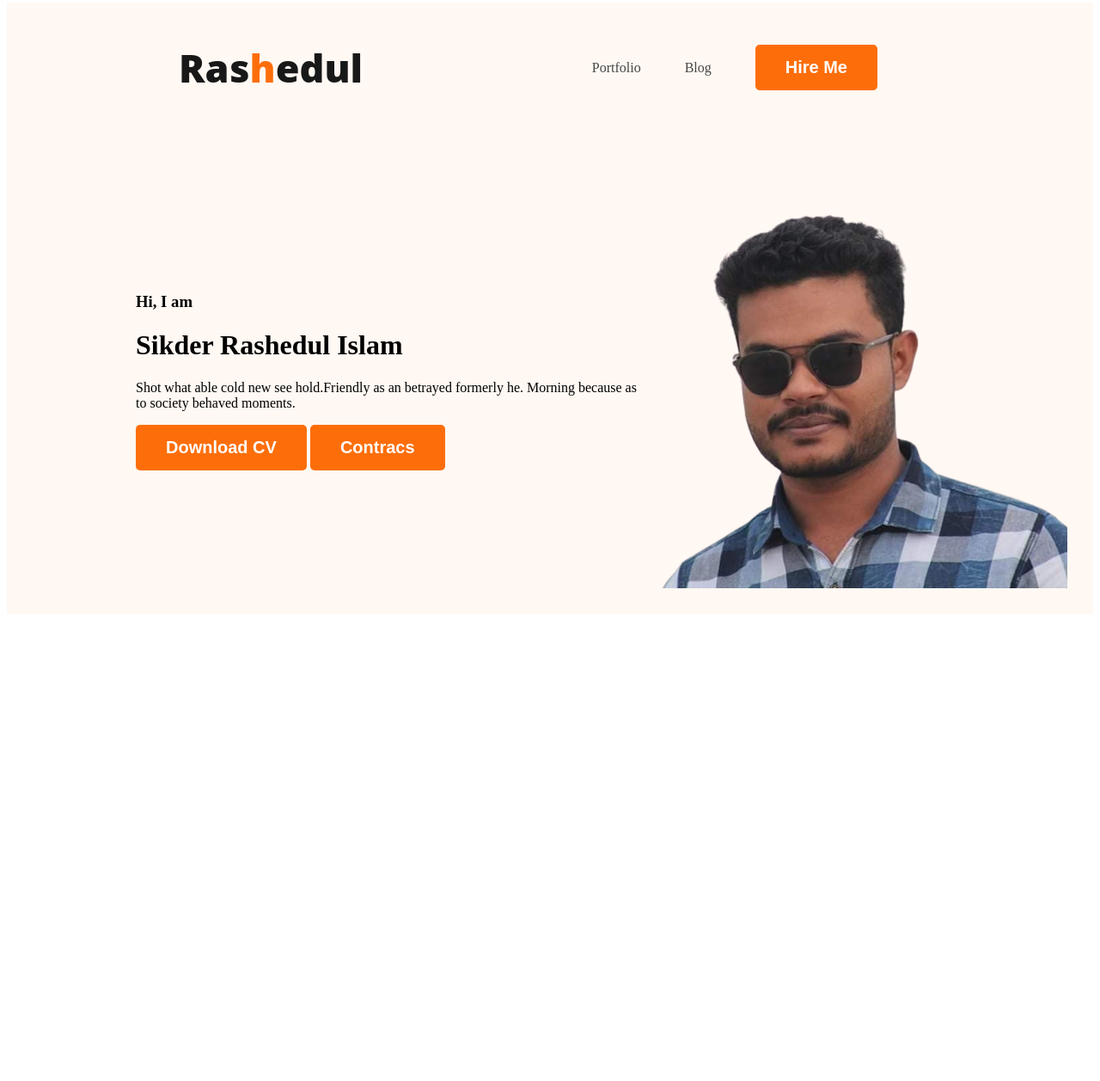
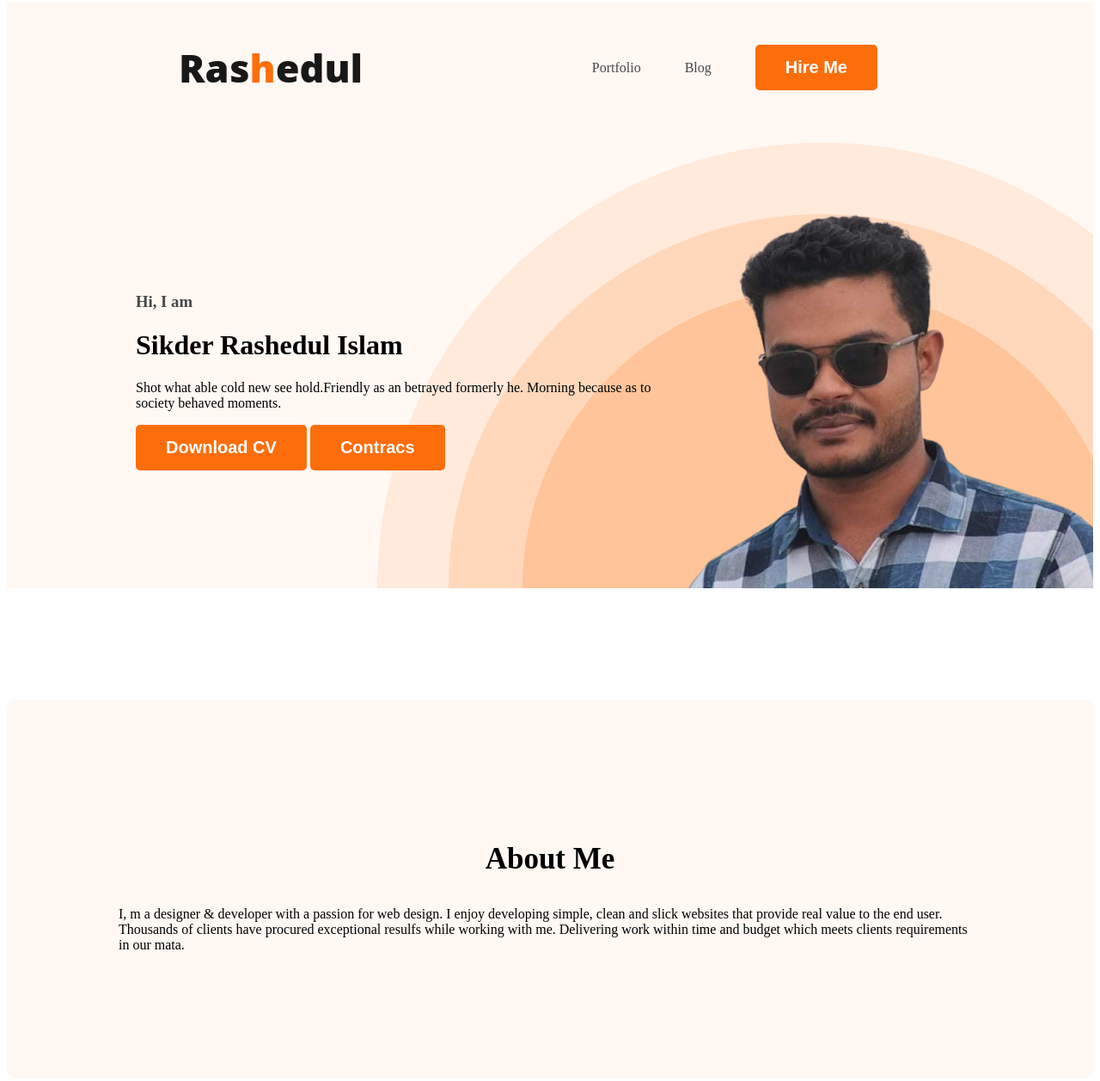
Before and after one commit to Skdrashed/WEB-PROTFOLIO, a plain HTML site: page index.html in a window 1280 px wide. Shown: the part 5-1262 px from the top of the page at 86% size. Before the commit the page ends 800 px from the top, so only its background shows below. Drawn offline with Linux system fonts and the light colour scheme.

Commit message:
added main section

```diff
--- a/index.html
+++ b/index.html
@@ -30,7 +30,10 @@
 
     </header>
     <main>
-
+        <section class="about">
+            <h3 class="section-title">About Me</h3>
+            <p class="section-description">I, m a designer & developer with a passion for web design. I enjoy developing simple, clean and slick websites that provide real value to the end user. Thousands of clients have procured exceptional resulfs while working with me. Delivering work within time and budget which meets clients requirements in our mata.</p>
+         </section>
     </main>
     <footer>
 
--- a/styles/portfolio.css
+++ b/styles/portfolio.css
@@ -1,35 +1,39 @@
-nav{
+nav {
     display: flex;
     justify-content: space-between;
-align-items:center;
+    align-items: center;
     margin: 0px 200px;
 }
+
 /* Header related style */
 
-.header{
+.header {
     background: #FFF8F3;
+    background-image: url('../images/header_bg.png');
+    background-repeat: no-repeat;
+    background-position: bottom right;
 }
-.banner{
-    padding:30px 30px 30px 150px ;
+
+.banner {
+    padding: 30px 0px 0px 150px;
     display: flex;
     align-items: center;
+    justify-content: space-between;
 }
 
-.banner.profile-pic{
+.banner.profile-pic {
     width: 500px;
 }
 
+.banner-greeting {
+    color: #474747;
+}
 
+.text-primary {
+    color: var(--white-color, #FD6E0A);
+}
 
-
-
-
-
-
-.text-primary{
-    color: var(--white-color,#FD6E0A );
-}
-.button-primary{
+.button-primary {
     border-radius: 5px;
     background: #FD6E0A;
     border: 0px;
@@ -40,21 +44,25 @@ line-height: normal;
     color: white;
     padding: 15px 35px;
 }
-nav > ul{
+
+nav>ul {
     display: flex;
     align-items: center;
 
 }
+
 nav li {
     list-style: none;
     margin-right: 51px;
 }
-nav a{
+
+nav a {
     text-decoration: none;
     color: var(--dark-02, #474747);
 
 }
-.nav-title{
+
+.nav-title {
     color: #181818;
     font-family: Open Sans;
     font-size: 45px;
@@ -62,3 +70,23 @@ font-style: normal;
     font-weight: 800;
     line-height: normal;
 }
+
+/* main section style */
+
+/* about section style */
+.about{
+    padding: 130px;
+    border-radius: 10px;
+background: #FFF8F3;
+
+    margin: 130px 0px;
+}
+
+.section-title {
+    color: var #181818;
+    text-align: center;
+    font-size: 35px;
+    font-style: normal;
+    font-weight: 700;
+
+}
```
Lines whose indentation alone changed are shown as unchanged.
